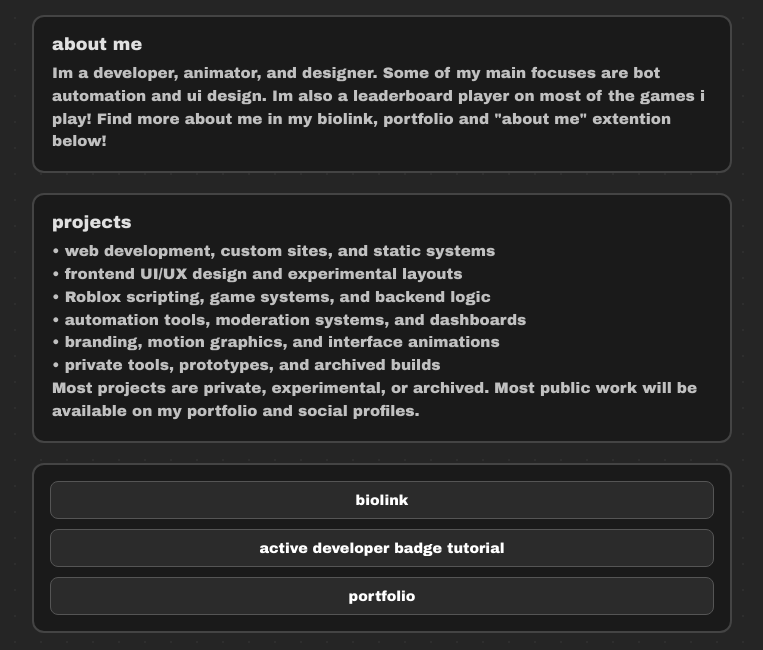
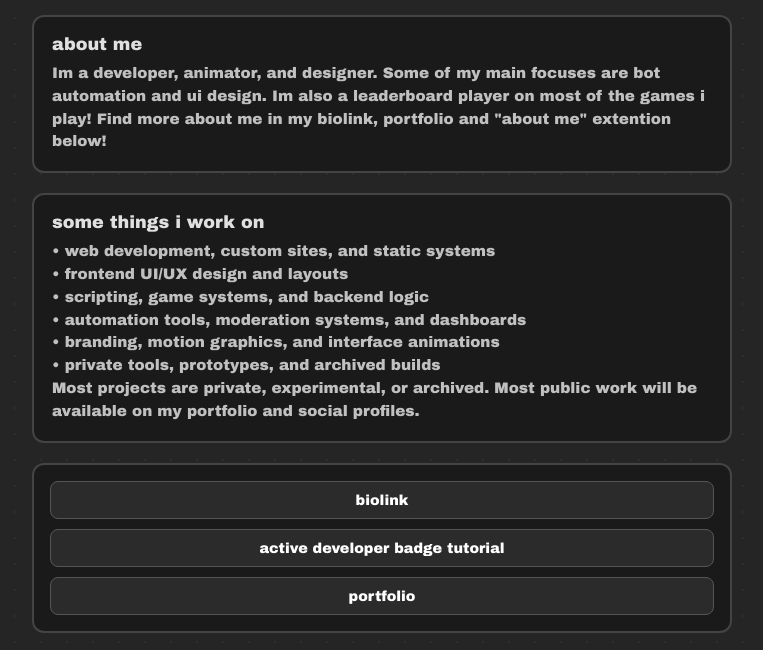
Before and after one commit to conicey/conicey.github.io, a plain HTML site: page index.html in a window 1280 px wide. Shown: the part 125-775 px from the top of the page, without its empty margins (258-1021 px from the left). Drawn offline with Linux system fonts and the light colour scheme.

Commit message:
Update index.html

```diff
--- a/index.html
+++ b/index.html
@@ -167,11 +167,11 @@ footer {
 </div>
 
 <div class="section">
-  <h2>projects</h2>
+  <h2>some things i work on</h2>
   <p>
     • web development, custom sites, and static systems<br>
-    • frontend UI/UX design and experimental layouts<br>
-    • Roblox scripting, game systems, and backend logic<br>
+    • frontend UI/UX design and layouts<br>
+    • scripting, game systems, and backend logic<br>
     • automation tools, moderation systems, and dashboards<br>
     • branding, motion graphics, and interface animations<br>
     • private tools, prototypes, and archived builds<br>
```
